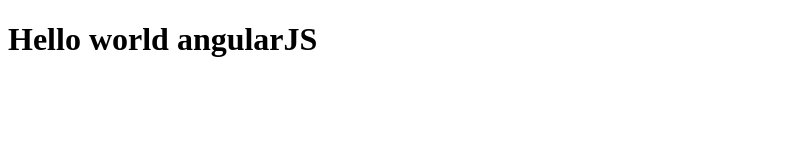
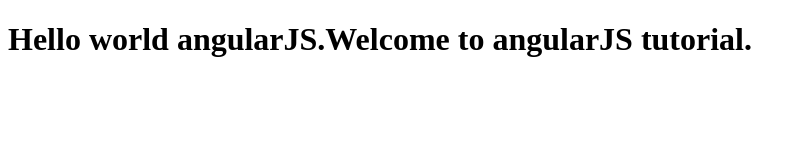
Before and after one commit to bharathyelchuri/angular-test, a plain HTML site: page index.html in a window 1280 px wide. Shown: the whole page, without its empty margins (0-806 px from the left). Drawn offline with Linux system fonts and the light colour scheme.

Commit message:
Next version of web file.

```diff
--- a/index.html
+++ b/index.html
@@ -5,6 +5,6 @@
     <title>Hello AngularJS</title>
   </head>
   <body>
-    <h1>Hello world angularJS</h1>
+    <h1>Hello world angularJS.Welcome to angularJS tutorial.</h1>
   </body>
 </html>
```
